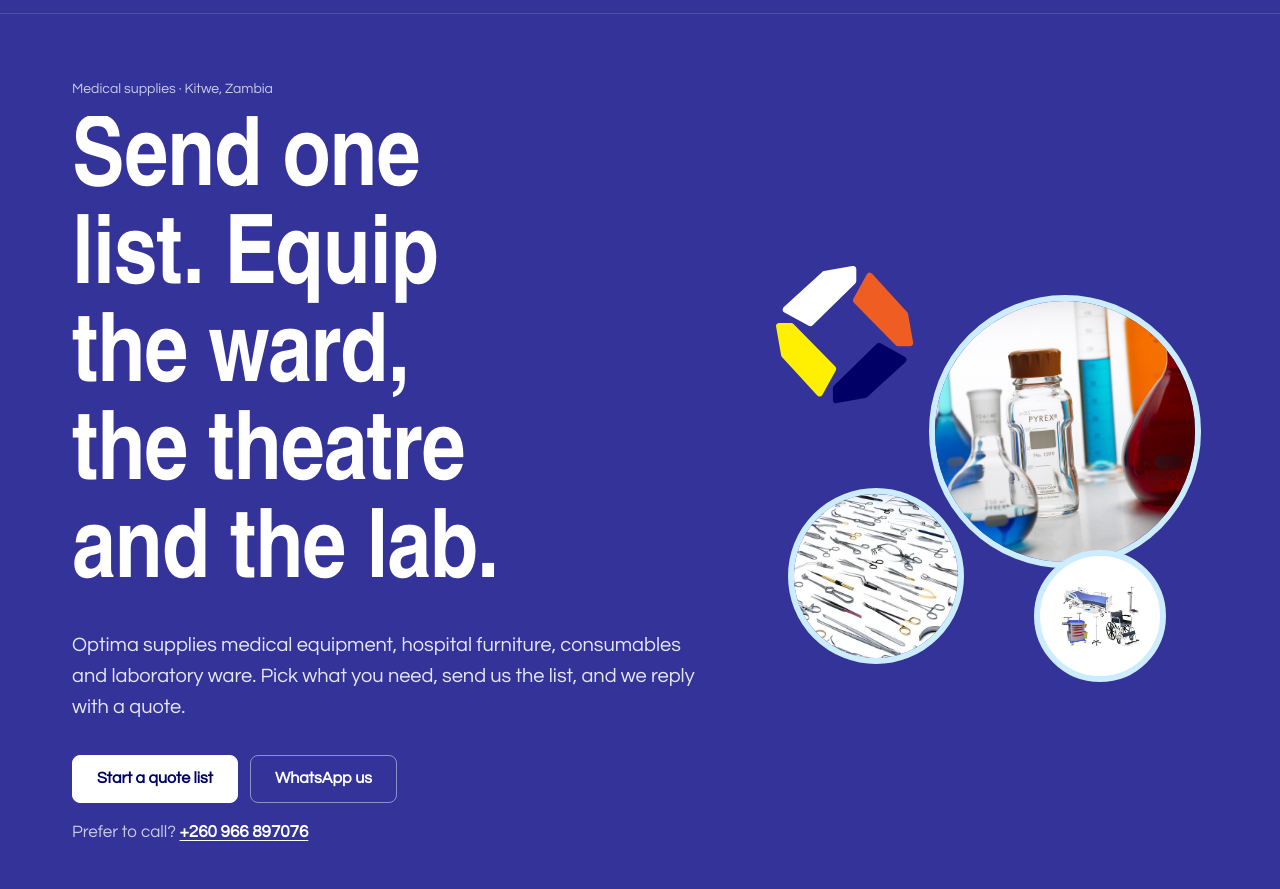
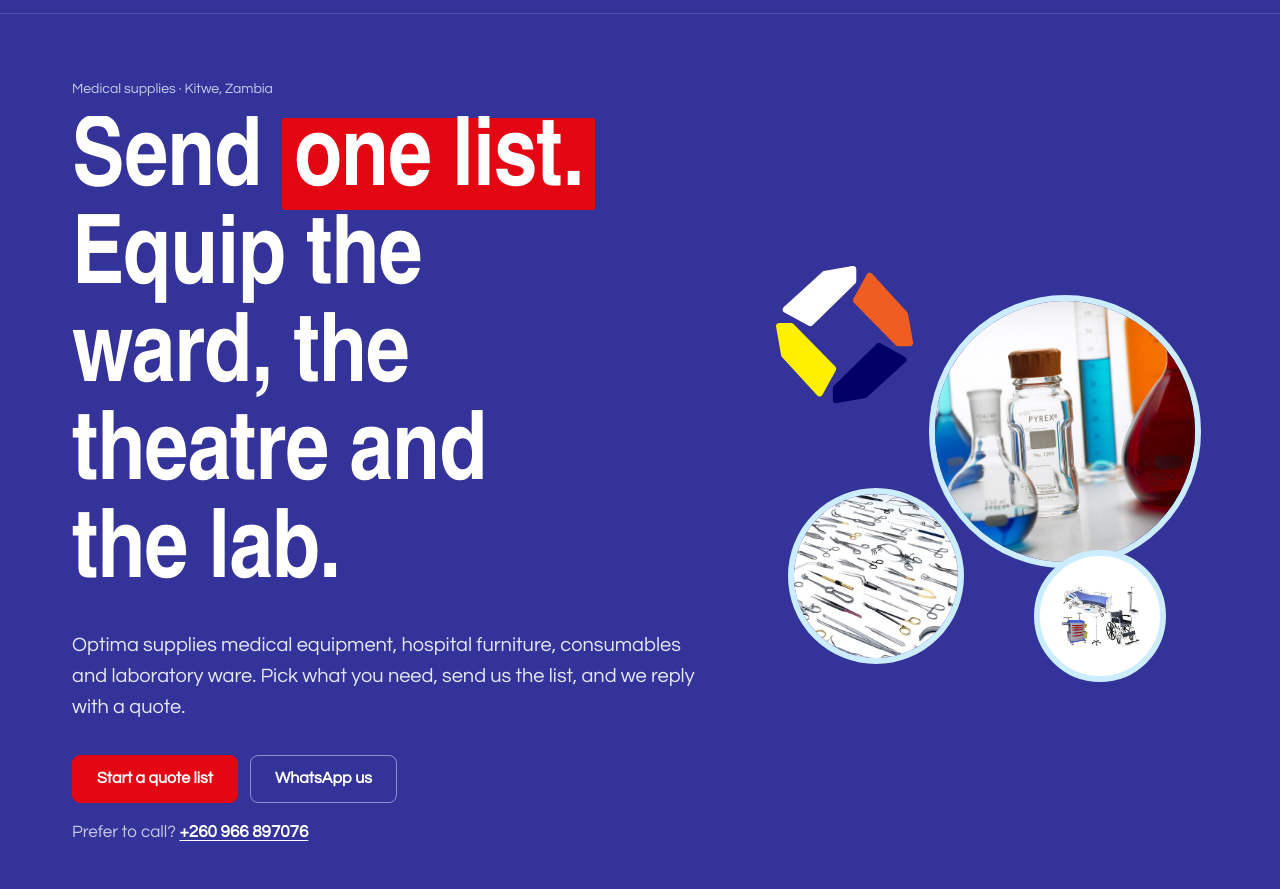
Before and after one commit to dumisanimusaba7-ctrl/anonymass, an Astro site: page / in a window 1280 px wide. Shown: the part 63-952 px from the top of the page. Built offline with nearby package versions, Linux system fonts and the light colour scheme; Astro itself is replaced by a stand-in of ours; a web font is replaced by a local one.

Commit message:
Use red for quote actions and one highlighted phrase per screen
- Red button variant for quote actions: Start a quote list, Send on
  WhatsApp (quote list and preview), Open my quote list
- Hero: "one list." gets a white-on-red highlight that sweeps in after
  the headline rises; red category count on the light section
- White focus ring on indigo and navy sections, where red is too faint
- README: when and where red is used

Co-Authored-By: Claude Opus 5.5 <noreply@anthropic.com>
Claude-Session: https://claude.ai/code/session_01JGF3BFHChe1cKA5vJwQG42

```diff
--- a/src/components/QuotePreview.astro
+++ b/src/components/QuotePreview.astro
@@ -14,7 +14,7 @@ import { whatsappLink } from '../data/site'
     Nothing on your list yet. Use <strong>Add to quote</strong> on any product and it appears here.
   </p>
   <div class="qp__actions">
-    <a class="btn" href={whatsappLink()} data-qp-whatsapp aria-disabled="true">Send on WhatsApp</a>
+    <a class="btn btn--quote" href={whatsappLink()} data-qp-whatsapp aria-disabled="true">Send on WhatsApp</a>
     <a class="btn btn--outline" href="/quote">Edit list</a>
   </div>
 </div>
--- a/src/pages/index.astro
+++ b/src/pages/index.astro
@@ -14,7 +14,9 @@ import pouchSealer from '../assets/products/pouch-sealer.jpg'
 import autoclave from '../assets/products/autoclave.jpg'
 import sterileShelving from '../assets/products/sterile-shelving.jpg'
 
-const headline = 'Send one list. Equip the ward, the theatre and the lab.'
+// "one list." is the highlighted phrase, so it rises as a single unit.
+const highlight = 'one list.'
+const headline = ['Send', highlight, ...'Equip the ward, the theatre and the lab.'.split(' ')]
 const lab = departmentBySlug('laboratory')!
 const stations = [
   { step: 'Pack', name: 'Packing tables', image: packingTable, alt: 'Stainless packing table' },
@@ -35,10 +37,18 @@ const stations = [
         <p class="eyebrow">Medical supplies · Kitwe, Zambia</p>
         <h1 class="split">
           {
-            headline.split(' ').map((word, i) => (
+            headline.map((word, i) => (
               <>
                 <span class="split__w">
-                  <span style={`--i:${i}`}>{word}</span>
+                  <span style={`--i:${i}`}>
+                    {word === highlight ? (
+                      <mark class="hl" style={`--hl-delay:${200 + headline.length * 55 + 120}ms`}>
+                        {word}
+                      </mark>
+                    ) : (
+                      word
+                    )}
+                  </span>
                 </span>{' '}
               </>
             ))
@@ -49,7 +59,7 @@ const stations = [
           send us the list, and we reply with a quote.
         </p>
         <div class="hero__actions">
-          <a class="btn btn--light" href="/products">Start a quote list</a>
+          <a class="btn btn--quote" href="/products">Start a quote list</a>
           <a class="btn btn--outline-light" href={whatsappLink('Hello Optima, I would like a quote for:')}>
             WhatsApp us
           </a>
@@ -78,7 +88,7 @@ const stations = [
       <div class="depts__head" data-reveal>
         <h2 id="depts-title">What we supply</h2>
         <p class="lead">
-          <span data-count-to={categoryCount}>{categoryCount}</span> product categories in six departments, from our 2024
+          <span class="text-red" data-count-to={categoryCount}>{categoryCount}</span> product categories in six departments, from our 2024
           company profile. Pick a department to see what's in it.
         </p>
       </div>
--- a/src/pages/products/[department].astro
+++ b/src/pages/products/[department].astro
@@ -93,7 +93,7 @@ const itemTotal = d.categories.reduce((n, c) => n + (c.items?.length ?? 0), 0)
         </p>
       </div>
       <div class="ask__actions">
-        <a class="btn" href="/quote">Open my quote list</a>
+        <a class="btn btn--quote" href="/quote">Open my quote list</a>
         <a class="btn btn--outline" href={whatsappLink(`Hello Optima, I am looking for an item under ${d.name}: `)}>
           Ask on WhatsApp
         </a>
--- a/src/pages/quote.astro
+++ b/src/pages/quote.astro
@@ -67,7 +67,7 @@ import { emails, whatsapp } from '../data/site'
             <textarea id="q-message" name="message" rows="3" placeholder="Delivery date, budget, items not on the site"></textarea>
           </div>
           <div class="qsend__actions">
-            <button class="btn" type="submit" value="whatsapp">Send on WhatsApp</button>
+            <button class="btn btn--quote" type="submit" value="whatsapp">Send on WhatsApp</button>
             <button class="btn btn--outline" type="submit" value="email">Send by email</button>
           </div>
           <div class="qsend__more">
--- a/src/styles/global.css
+++ b/src/styles/global.css
@@ -14,6 +14,8 @@
   --sky-100: #e4eefa;
   --ice: #ccecff; /* cover wave border */
   --red: #e30613; /* cover wave, darkened just enough to pass AA */
+  --red-dark: #b8000f; /* hover and pressed */
+  --red-text: #c8000f; /* red words on light backgrounds (5.6:1) */
   --wave-red: #ff0000; /* decorative only */
   --orange: #ef5d22; /* logo blade */
   --yellow: #fff000; /* logo blade */
@@ -165,6 +167,11 @@ select {
   outline: 2px solid var(--focus);
   outline-offset: 3px;
   border-radius: 2px;
+}
+/* Red on indigo or navy is too faint for a focus ring: use white there. */
+.on-indigo :focus-visible,
+.on-navy :focus-visible {
+  outline-color: #fff;
 }
 
 ::selection {
@@ -346,6 +353,15 @@ select {
   --btn-fg: var(--navy);
   --btn-border: var(--border-strong);
   --btn-border-hover: var(--navy);
+}
+
+/* Red is kept for one job: asking for a quote. */
+.btn--quote {
+  --btn-bg: var(--red);
+  --btn-hover: var(--red-dark);
+  --btn-fg: #fff;
+  --btn-border: var(--red);
+  --btn-border-hover: var(--red-dark);
 }
 
 .btn--outline-light {
@@ -728,3 +744,42 @@ select {
     transform: scale(1.08);
   }
 }
+
+/* ----------------------------------------------- red emphasis (words) --- */
+/* On indigo: white words on a red highlight that sweeps in from the left.
+   On light backgrounds: plain red text. One per screen at most. */
+
+.hl {
+  position: relative;
+  isolation: isolate;
+  display: inline-block;
+  color: #fff;
+  line-height: 0.86;
+  padding: 0.06em 0.12em 0.04em;
+  margin-right: 0.04em;
+  background: transparent;
+}
+.hl::before {
+  content: '';
+  position: absolute;
+  inset: 0;
+  z-index: -1;
+  border-radius: 2px;
+  background: var(--red);
+  transform-origin: left center;
+}
+@media (prefers-reduced-motion: no-preference) {
+  .hl::before {
+    animation: hl-sweep 560ms cubic-bezier(0.65, 0, 0.35, 1) var(--hl-delay, 700ms) both;
+  }
+}
+@keyframes hl-sweep {
+  from {
+    transform: scaleX(0);
+  }
+}
+
+.text-red {
+  color: var(--red-text);
+  font-weight: 600;
+}
```
Also changed, not shown: README.md.
